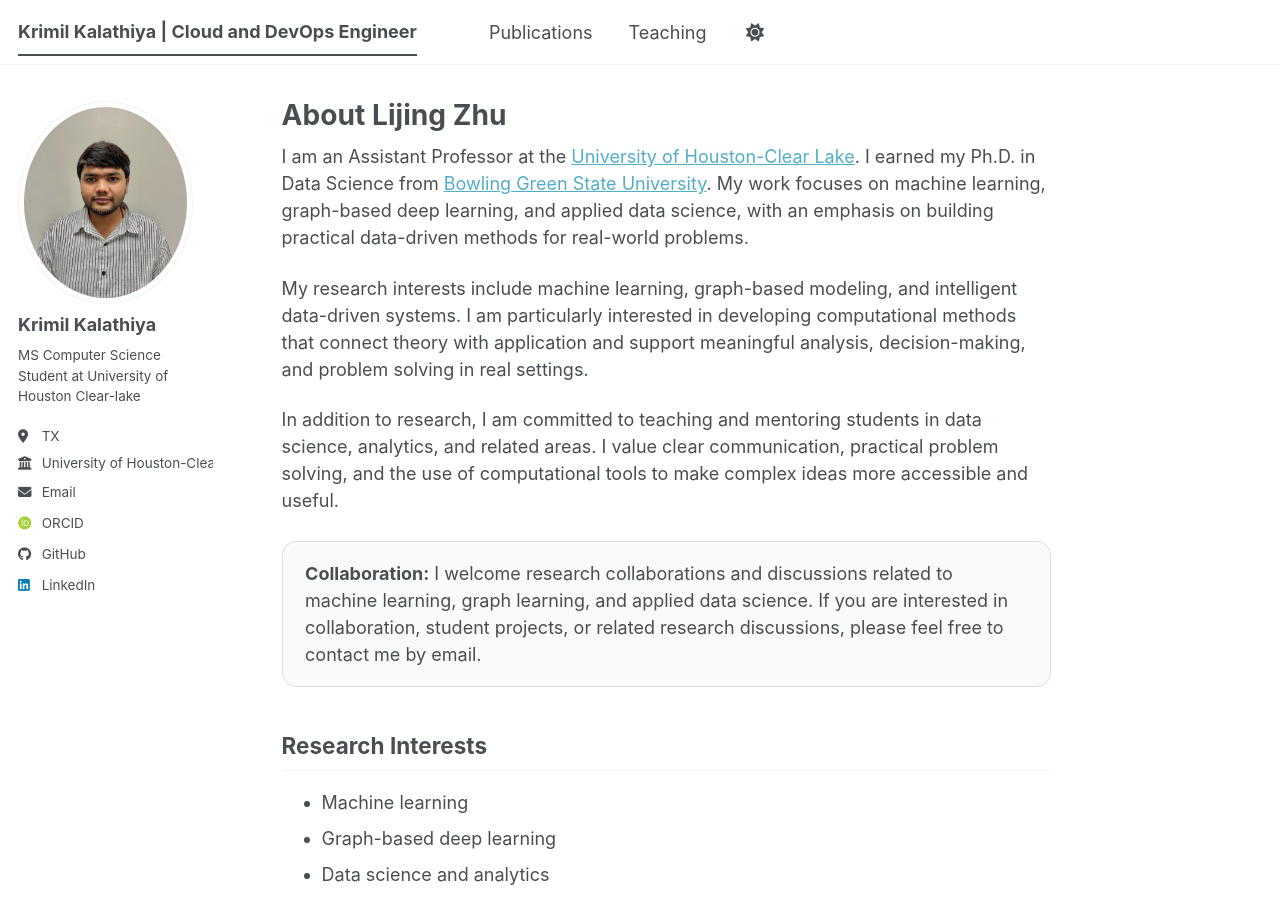
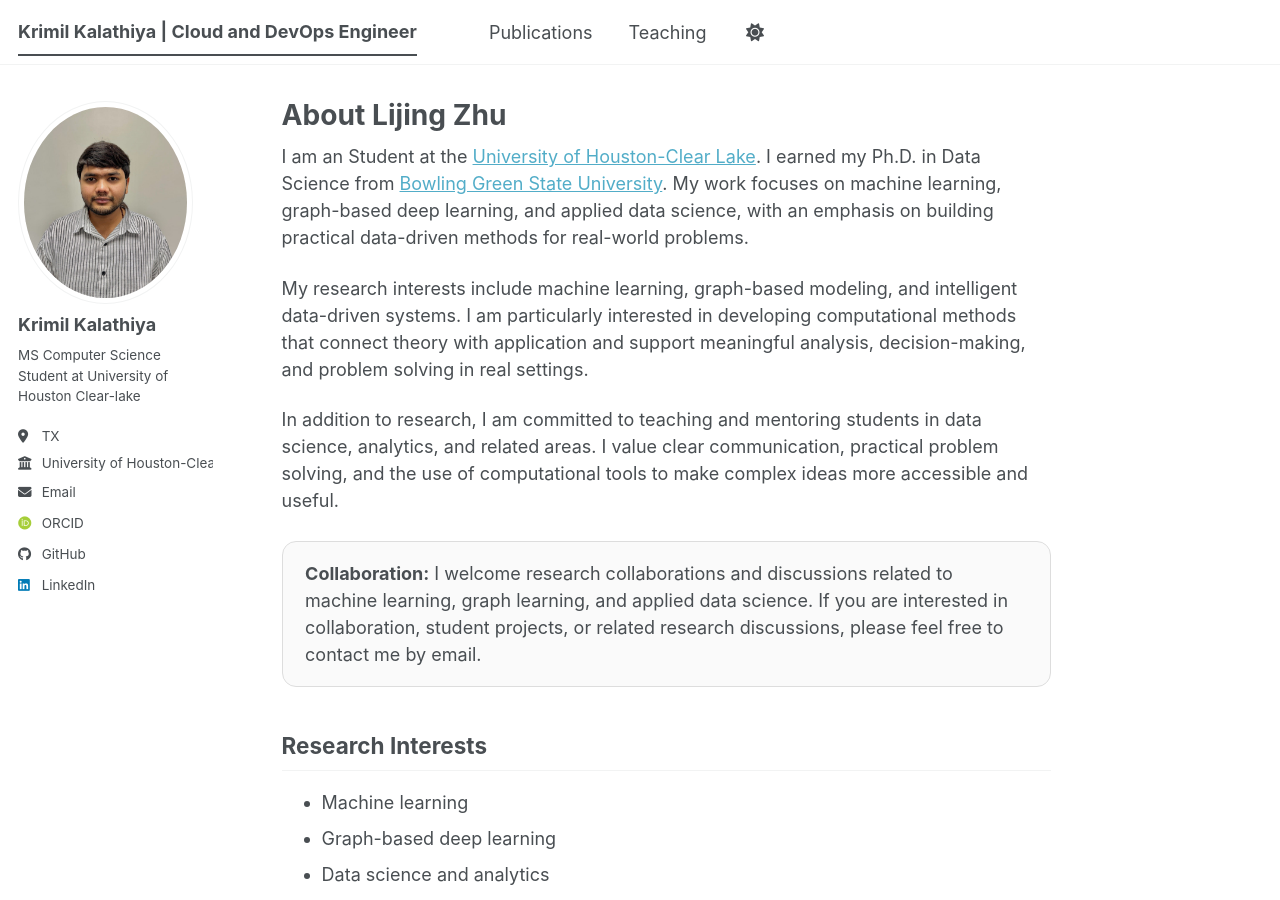
Before and after one commit to krimilkalathiya/Krimil_Kalathiya.github.io, a Jekyll site: the page built from _pages/about.md, in a window 1280 px wide and 900 px high. Built offline with Jekyll 4.4.1, drawn with Linux system fonts in a browser that asks for light colours; some web fonts are replaced; a script bundle is joined from its source files by our own code; library files that are not in the unit come from our copies.

Commit message:
Update about.md

```diff
--- a/_pages/about.md
+++ b/_pages/about.md
@@ -7,7 +7,7 @@ redirect_from:
   - /about.html
 ---
 
-I am an Assistant Professor at the [University of Houston-Clear Lake](https://www.uhcl.edu/). I earned my Ph.D. in Data Science from [Bowling Green State University](https://www.bgsu.edu/). My work focuses on machine learning, graph-based deep learning, and applied data science, with an emphasis on building practical data-driven methods for real-world problems.
+I am an Student at the [University of Houston-Clear Lake](https://www.uhcl.edu/). I earned my Ph.D. in Data Science from [Bowling Green State University](https://www.bgsu.edu/). My work focuses on machine learning, graph-based deep learning, and applied data science, with an emphasis on building practical data-driven methods for real-world problems.
 
 My research interests include machine learning, graph-based modeling, and intelligent data-driven systems. I am particularly interested in developing computational methods that connect theory with application and support meaningful analysis, decision-making, and problem solving in real settings.
 
```
